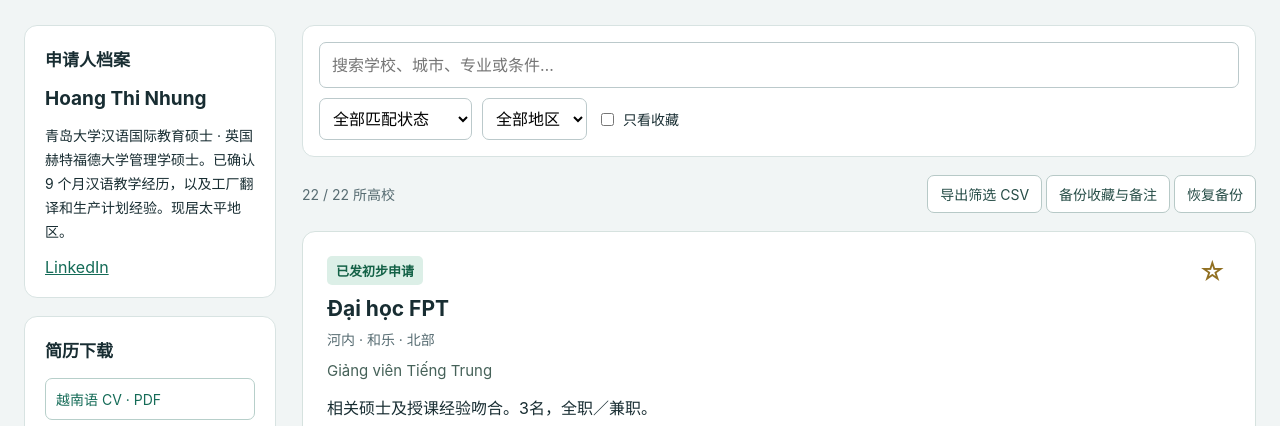
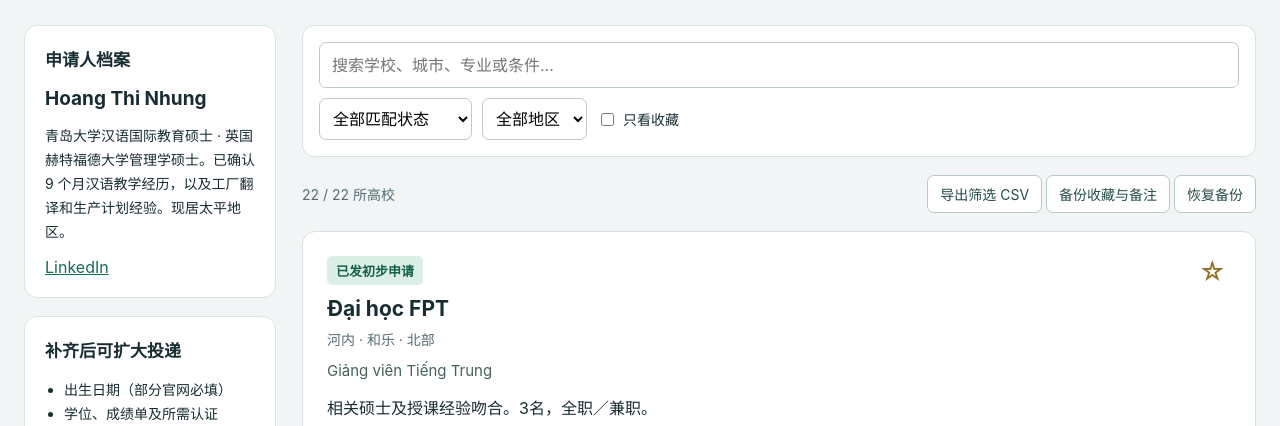
Before and after one commit to KeWangFX/nhung-university-jobs, a plain HTML site: page index.html in a window 1280 px wide. Shown: the part 358-784 px from the top of the page. Drawn offline with Linux system fonts and the light colour scheme.

Commit message:
Remove public document downloads from the tracker

```diff
--- a/index.html
+++ b/index.html
@@ -9,6 +9,6 @@
 <header><div class="brand">NHUNG <small data-i="brand"></small></div><button id="lang" class="language">Tiếng Việt</button></header>
 <main><div class="intro"><div><h1 data-i="title"></h1><p class="subtitle" data-i="subtitle"></p></div><div class="date" data-i="date"></div></div>
 <div class="stats"><div class="stat"><b id="total"></b><span data-i="totalLabel"></span></div><div class="stat"><b id="sent"></b><span data-i="sentLabel"></span></div><div class="stat"><b id="review"></b><span data-i="reviewLabel"></span></div><div class="stat"><b id="watch"></b><span data-i="watchLabel"></span></div></div>
-<div class="layout"><aside class="sidebar"><div class="panel profile"><h2 data-i="profile"></h2><div class="profile-name">Hoang Thi Nhung</div><p data-i="bio"></p><a href="https://www.linkedin.com/in/nhung-hoang-7079a026a/" target="_blank" rel="noopener">LinkedIn</a></div><div class="panel"><h2 data-i="documents"></h2><div class="downloads"><a href="cv-vi.pdf" download data-i="vietnamese"></a><a href="cv-zh.pdf" download data-i="chinese"></a></div></div><div class="panel"><h2 data-i="missing"></h2><ul><li data-i="birth"></li><li data-i="degrees"></li><li data-i="certs"></li><li data-i="bachelor"></li></ul></div></aside>
+<div class="layout"><aside class="sidebar"><div class="panel profile"><h2 data-i="profile"></h2><div class="profile-name">Hoang Thi Nhung</div><p data-i="bio"></p><a href="https://www.linkedin.com/in/nhung-hoang-7079a026a/" target="_blank" rel="noopener">LinkedIn</a></div><div class="panel"><h2 data-i="missing"></h2><ul><li data-i="birth"></li><li data-i="degrees"></li><li data-i="certs"></li><li data-i="bachelor"></li></ul></div></aside>
 <section><div class="filterbar"><input type="search" id="q"><select id="status"></select><select id="region"></select><label class="favorite-filter"><input type="checkbox" id="favorites"><span data-i="favoriteOnly"></span></label></div><div class="tools"><span id="count"></span><div><button id="export" data-i="export"></button> <button id="backup" data-i="backup"></button> <button id="restore" data-i="restore"></button><input type="file" id="importFile" accept="application/json,.json" hidden></div></div><div id="cards" class="cards"></div></section></div>
 <footer data-i="footer"></footer><div id="toast" class="toast hidden" role="status"></div></main><script src="data.js"></script><script src="recruitment.js"></script><script src="app.js"></script></body></html>
```
Also changed, not shown: 2 other files.
